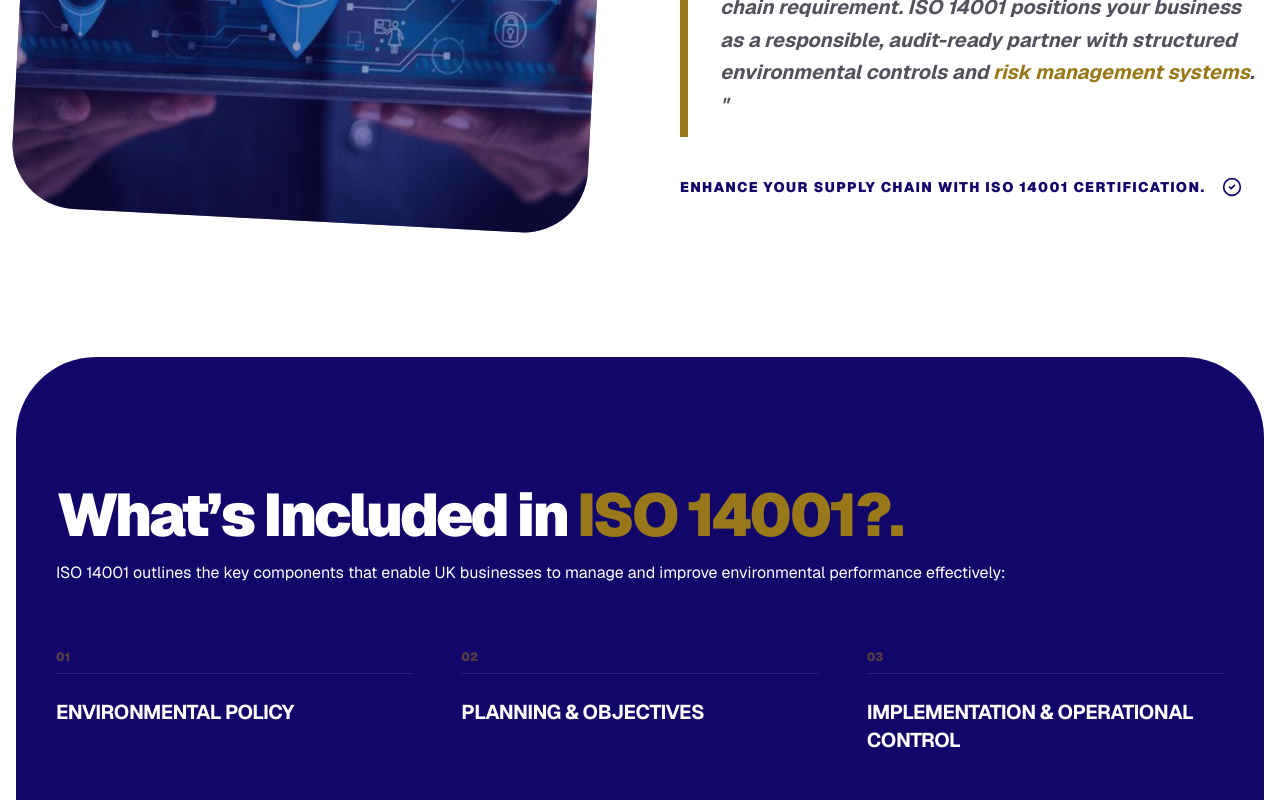
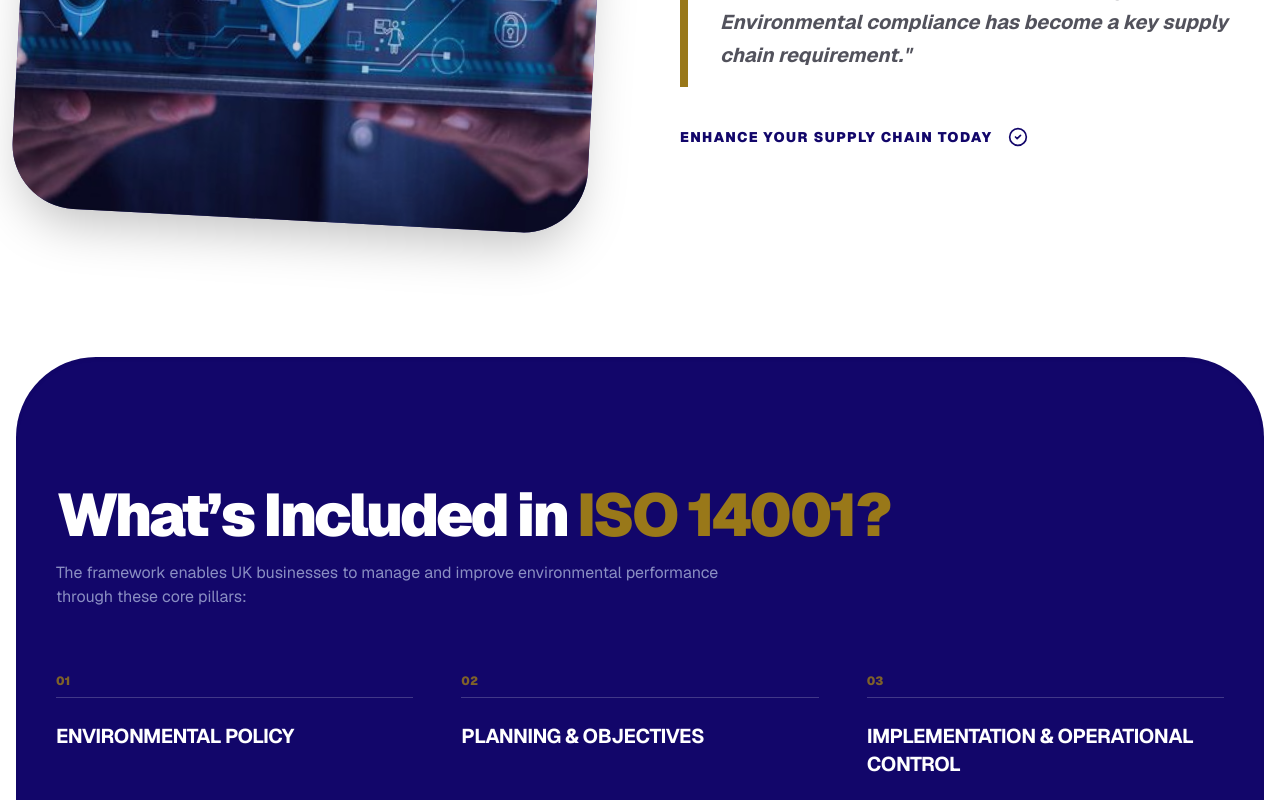
Before and after one commit to bizgrowholdings50-ctrl/Bizgrow-Holdings, a Next.js app: page /our-services/iso-14001 in a window 1280 px wide. Shown: the part 2740-3540 px from the top of the page. Built offline with nearby package versions, Linux system fonts and the light colour scheme.

Commit message:
Some fixes

```diff
--- a/app/our-services/iso-14001/page.jsx
+++ b/app/our-services/iso-14001/page.jsx
@@ -216,13 +216,37 @@ const ISO14001Page = () => {
                 {
                   step: "01",
                   title: "Gap Analysis",
-                  desc: <>Our experts assess your existing environmental activity and compare this against the <Link href="https://bizgrow-holdings.com/why-clients-trust-iso-14001-certified-suppliers-in-the-uk/" className="text-[#997819] font-bold">ISO 14001</Link> standard to identify improvements.</>,
+                  desc: (
+                    <>
+                      Our experts assess your existing environmental activity
+                      and compare this against the{" "}
+                      <Link
+                        href="https://bizgrow-holdings.com/why-clients-trust-iso-14001-certified-suppliers-in-the-uk/"
+                        className="text-[#997819] font-bold"
+                      >
+                        ISO 14001
+                      </Link>{" "}
+                      standard to identify improvements.
+                    </>
+                  ),
                   icon: <BarChart3 size={24} />,
                 },
                 {
                   step: "02",
                   title: "Development & Implementation",
-                  desc: <>We create all necessary documents and policies using the intuitive <Link href="https://bizgrow-holdings.com/qms-software/" className="text-[#997819] font-bold">BizGrow QMS</Link> System and embed them into your culture.</>,
+                  desc: (
+                    <>
+                      We create all necessary documents and policies using the
+                      intuitive{" "}
+                      <Link
+                        href="https://bizgrow-holdings.com/qms-software/"
+                        className="text-[#997819] font-bold"
+                      >
+                        BizGrow QMS
+                      </Link>{" "}
+                      System and embed them into your culture.
+                    </>
+                  ),
                   icon: <ShieldCheck size={24} />,
                 },
                 {
@@ -261,7 +285,7 @@ const ISO14001Page = () => {
           </div>
         </div>
       </section>
-      {/* 🔹 3. FEATURE SPLIT (Visual Change: Image on Left, Content on Right) */}
+      {/* 🔹 3. FEATURE SPLIT (Refined) */}
       <section className="py-24 bg-white overflow-hidden">
         <div className="max-w-7xl mx-auto px-6">
           <div className="flex flex-col lg:flex-row-reverse gap-20 items-center">
@@ -275,26 +299,39 @@ const ISO14001Page = () => {
               </h2>
               <div className="border-l-8 border-[#997819] pl-8 py-4">
                 <p className="text-xl text-zinc-600 font-bold italic leading-relaxed">
-                  "Many UK contractors now require <Link href="https://bizgrow-holdings.com/understanding-iso-14001-standard-structure-principles-requirements/" className="text-[#997819] font-bold">ISO 14001</Link> certification as a
-                  condition for tender eligibility. Environmental compliance has
-                  become a key supply chain requirement. ISO 14001 positions
-                  your business as a responsible, audit-ready partner with
-                  structured environmental controls and <Link href="https://bizgrow-holdings.com/what-does-rams-stand-for/" className="text-[#997819] font-bold">risk management systems</Link>.
-                  "
+                  "Many UK contractors now require{" "}
+                  <Link
+                    href="/iso-14001-requirements"
+                    className="text-[#997819] hover:underline"
+                  >
+                    ISO 14001
+                  </Link>{" "}
+                  certification as a condition for tender eligibility.
+                  Environmental compliance has become a key supply chain
+                  requirement."
                 </p>
               </div>
-              <button className="mt-10 bg-[] flex items-center gap-4 font-black uppercase tracking-widest text-sm text-[#12066a] hover:text-[#997819] transition-colors">
-                Enhance your supply chain with ISO 14001 certification.{" "}
-                <CheckCircle2 size={20} />
-              </button>
+              {/* Fixed empty bg class and added Link wrapper */}
+              <Link
+                href="/contact"
+                className="mt-10 inline-flex items-center gap-4 font-black uppercase tracking-widest text-sm text-[#12066a] hover:text-[#997819] transition-colors group"
+              >
+                Enhance your supply chain today
+                <CheckCircle2
+                  size={20}
+                  className="group-hover:scale-110 transition-transform"
+                />
+              </Link>
             </div>
+
             <div className="lg:w-1/2 relative">
-              <div className="w-full relative aspect-square bg-[#12066a] rounded-[4rem] overflow-hidden rotate-3 hover:rotate-0 transition-transform duration-700">
+              <div className="w-full relative aspect-square bg-[#12066a] rounded-[4rem] overflow-hidden rotate-3 hover:rotate-0 transition-transform duration-700 shadow-2xl">
                 <Image
                   src="/supply-chain.jpg"
                   fill
-                  className="object-cover opacity-60 scale-110"
-                  alt="Enhance your supply chain with ISO 14001 certification."
+                  sizes="(max-width: 768px) 100vw, 50vw"
+                  className="object-cover opacity-80 scale-110"
+                  alt="UK business professionals discussing environmental supply chain compliance"
                 />
               </div>
             </div>
@@ -302,17 +339,17 @@ const ISO14001Page = () => {
         </div>
       </section>
 
-      {/* 🔹 4. DOCUMENTATION (Now in a Modern List Layout) */}
-      <section className="py-32 bg-[#12066a] text-white rounded-[5rem] mx-4 my-10">
+      {/* 🔹 4. DOCUMENTATION (Corrected Heading Hierarchy) */}
+      <section className="py-32 bg-[#12066a] text-white rounded-[5rem] mx-4 my-10 shadow-inner">
         <div className="max-w-7xl mx-auto px-10">
           <div className="mb-16 text-center lg:text-left">
-            <h3 className="text-4xl md:text-6xl font-black tracking-tighter">
+            <h2 className="text-4xl md:text-6xl font-black tracking-tighter">
               What’s Included in{" "}
-              <span className="text-[#997819]">ISO 14001?.</span>
-            </h3>
-            <p className="my-4 text-md">
-              ISO 14001 outlines the key components that enable UK businesses to
-              manage and improve environmental performance effectively:
+              <span className="text-[#997819]">ISO 14001?</span>
+            </h2>
+            <p className="my-4 text-blue-100/60 max-w-2xl">
+              The framework enables UK businesses to manage and improve
+              environmental performance through these core pillars:
             </p>
           </div>
           <div className="grid md:grid-cols-2 lg:grid-cols-3 gap-x-12 gap-y-16">
@@ -325,13 +362,13 @@ const ISO14001Page = () => {
               "Management Review",
             ].map((doc, idx) => (
               <div key={idx} className="group cursor-default">
-                <span className="text-[#997819] font-black text-xs block mb-2 opacity-50">
+                <span className="text-[#997819] font-black text-xs block mb-2 opacity-80">
                   0{idx + 1}
                 </span>
-                <div className="h-px bg-white/10 w-full mb-6 group-hover:bg-[#997819] transition-colors" />
-                <h3 className="text-xl font-bold uppercase tracking-tight group-hover:translate-x-2 transition-transform">
+                <div className="h-px bg-white/20 w-full mb-6 group-hover:bg-[#997819] group-hover:w-full transition-all duration-500" />
+                <h4 className="text-xl font-bold uppercase tracking-tight group-hover:translate-x-2 transition-transform duration-300">
                   {doc}
-                </h3>
+                </h4>
               </div>
             ))}
           </div>
```
Also changed, not shown: app/our-services/iso-45001/page.jsx (+45 -60 lines), app/our-services/iso-9001/page.jsx (+13 -21 lines). Lines whose indentation alone changed are shown as unchanged.
